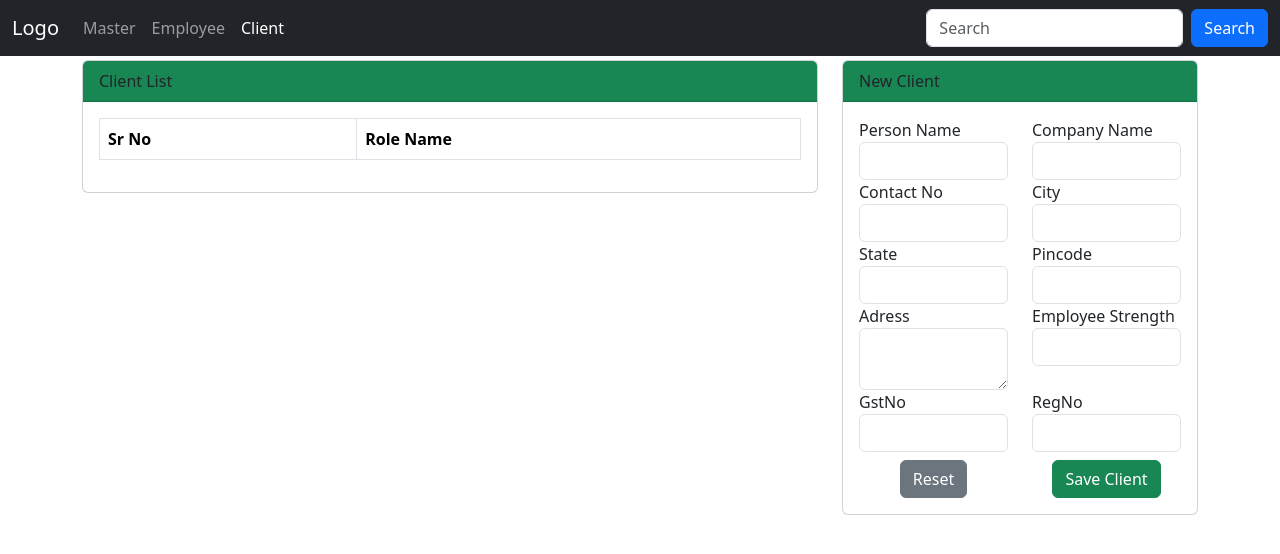
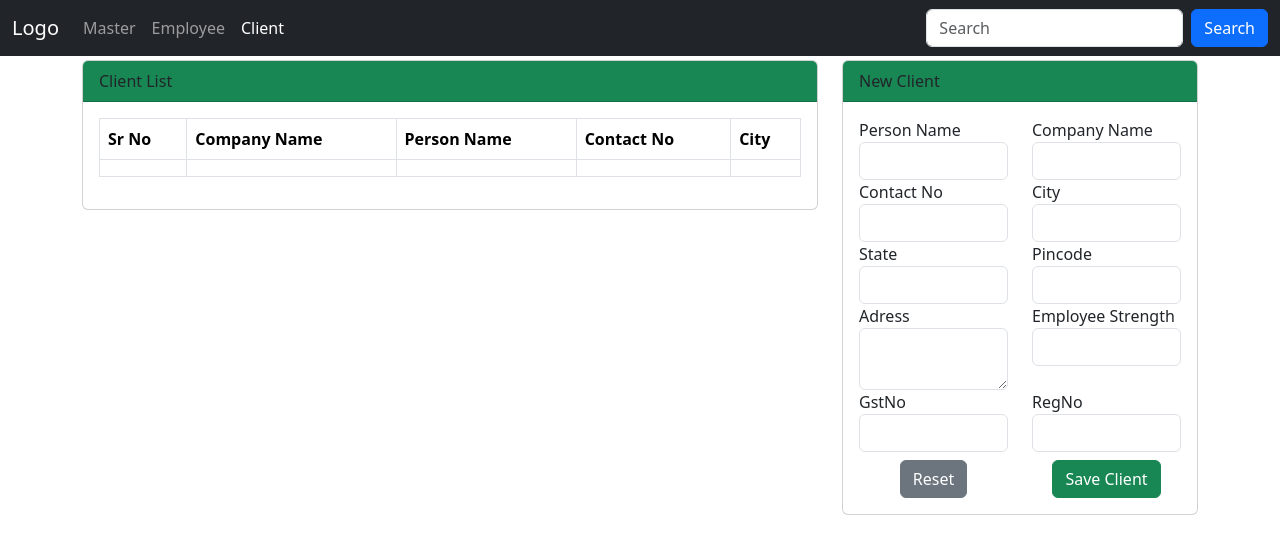
Before and after one commit to Gihansachith92/Angular_Project_01, an Angular app in the folder front-end/: page /client in a window 1280 px wide. Shown: the top 554 px of the page. Built offline with nearby package versions, Linux system fonts and the light colour scheme.

Commit message:
create client class

```diff
--- a/front-end/src/app/components/client/client.html
+++ b/front-end/src/app/components/client/client.html
@@ -9,11 +9,20 @@
               <thead>
                 <tr>
                   <th>Sr No</th>
-                  <th>Role Name</th>
+                  <th>Company Name</th>
+                  <th>Person Name</th>
+                  <th>Contact No</th>
+                  <th>City</th>
                 </tr>
               </thead>
               <tbody>
-
+                <tr>
+                  <td></td>
+                  <td></td>
+                  <td></td>
+                  <td></td>
+                  <td></td>
+                </tr>
               </tbody>
             </table>
           </div>
```
Also changed, not shown: front-end/src/app/model/class/Client.ts (added, +27 -0 lines).
